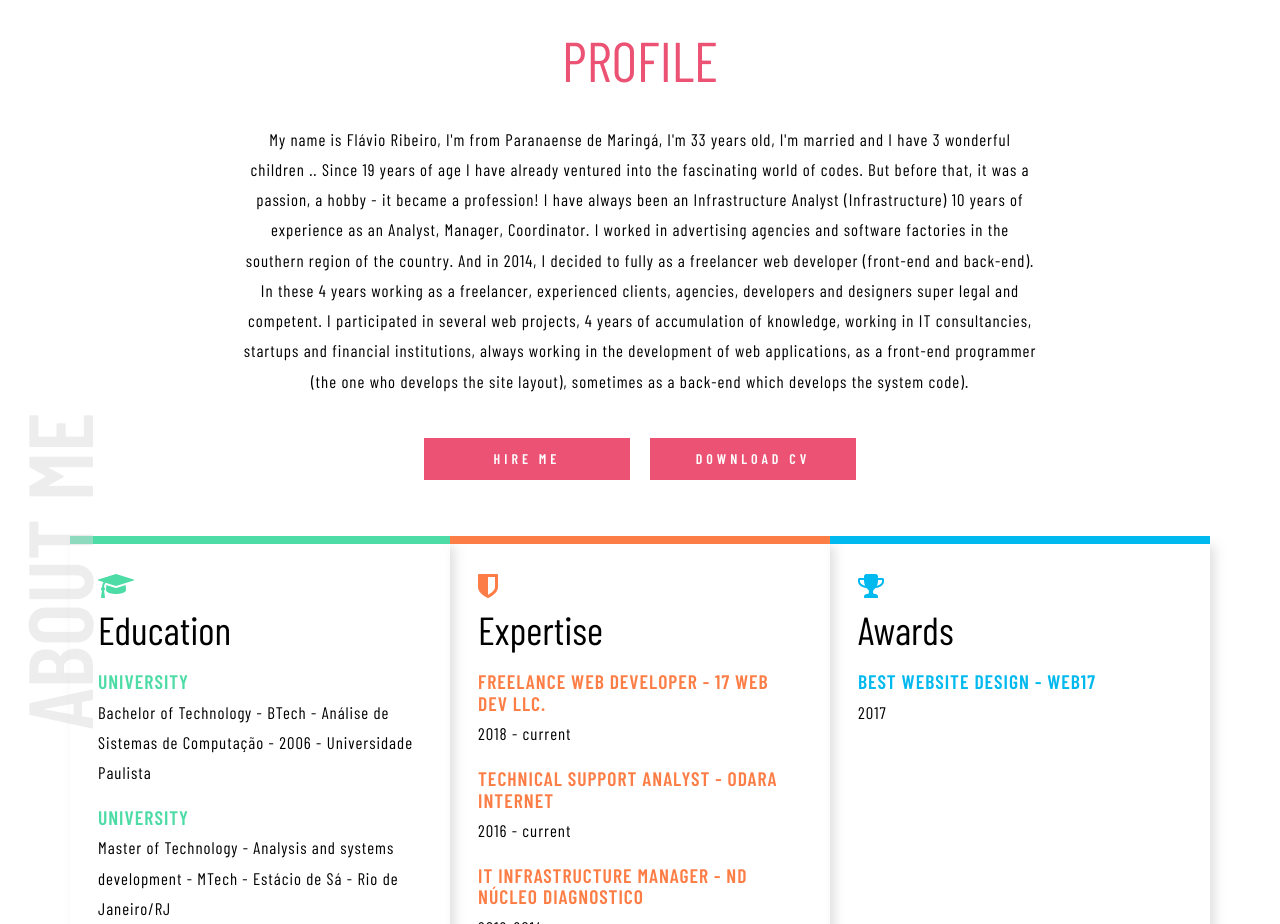
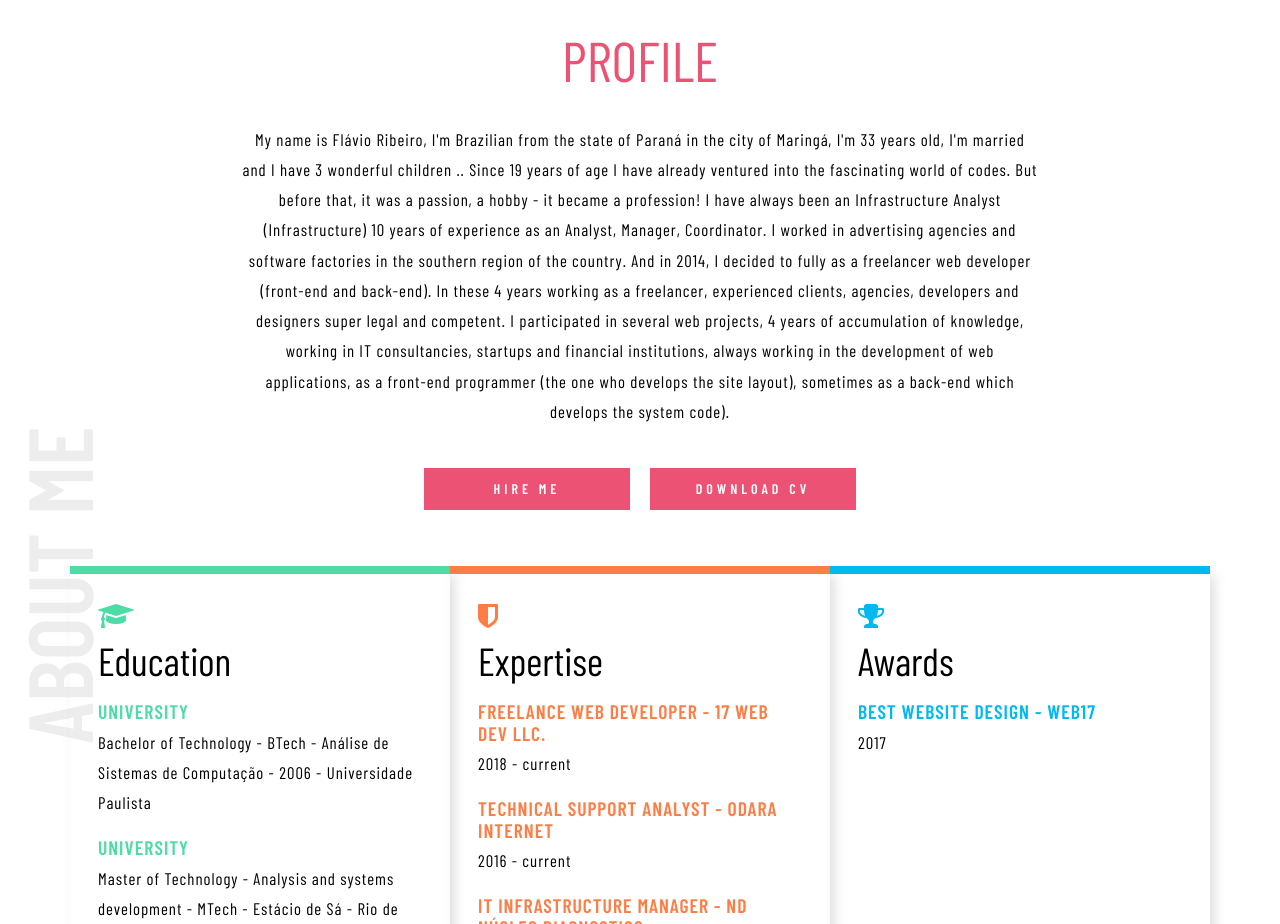
Before and after one commit to death2k/death2k.github.io, a plain HTML site: page index.html in a window 1280 px wide. Shown: the part 840-1764 px from the top of the page. Drawn offline with nearby package versions, Linux system fonts and the light colour scheme; a web font is replaced by a local one.

Commit message:
Update index.html

```diff
--- a/index.html
+++ b/index.html
@@ -116,7 +116,7 @@
 		<div class="container">
 			<h4 class="sec-title">profile</h4>
 			<div class="main-about-grid text-center">
-				<p> My name is Flávio Ribeiro, I'm from Paranaense de Maringá, I'm 33 years old, I'm married and I have 3 wonderful children ..
+				<p> My name is Flávio Ribeiro, I'm Brazilian from the state of Paraná in the city of Maringá, I'm 33 years old, I'm married and I have 3 wonderful children ..
 
 					Since 19 years of age I have already ventured into the fascinating world of codes. But before that, it was a passion, a hobby - it became a profession!
 
```
